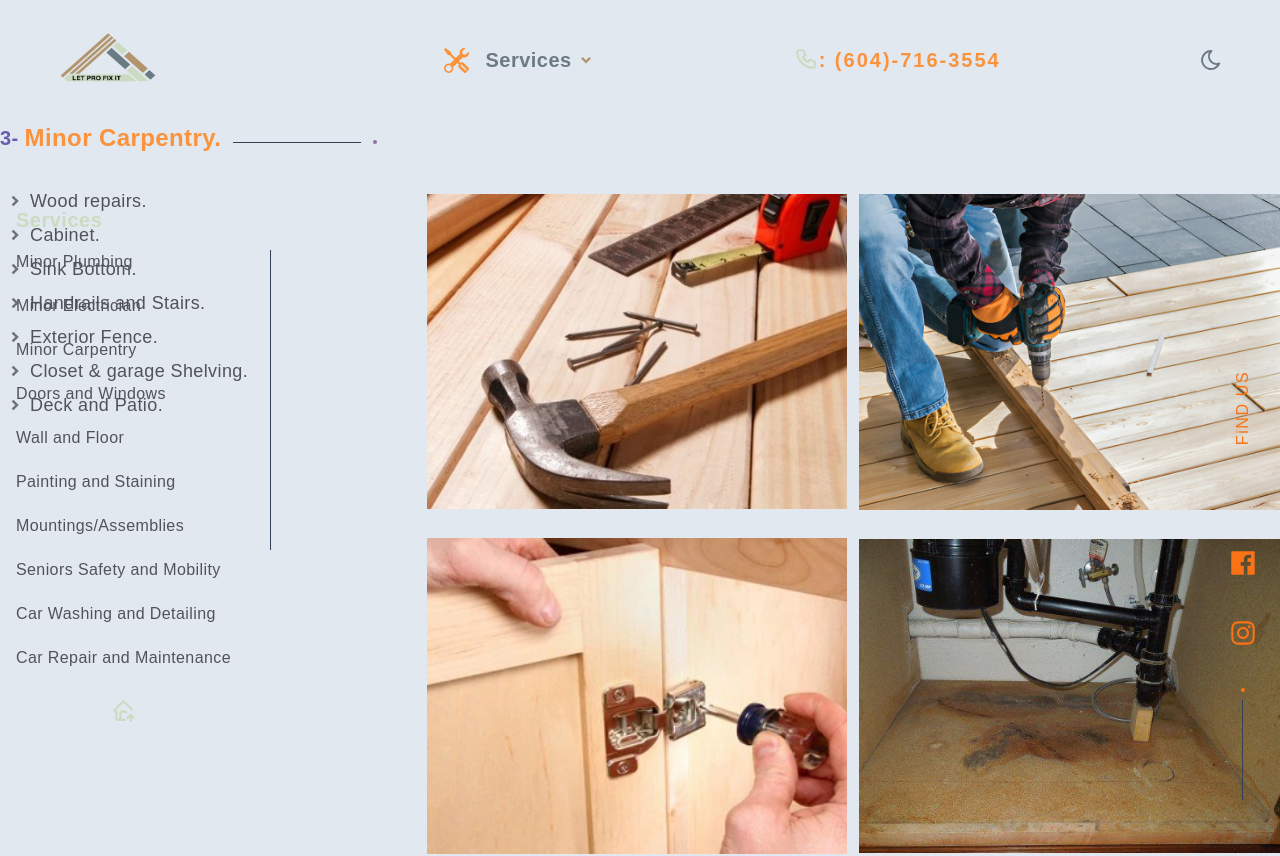
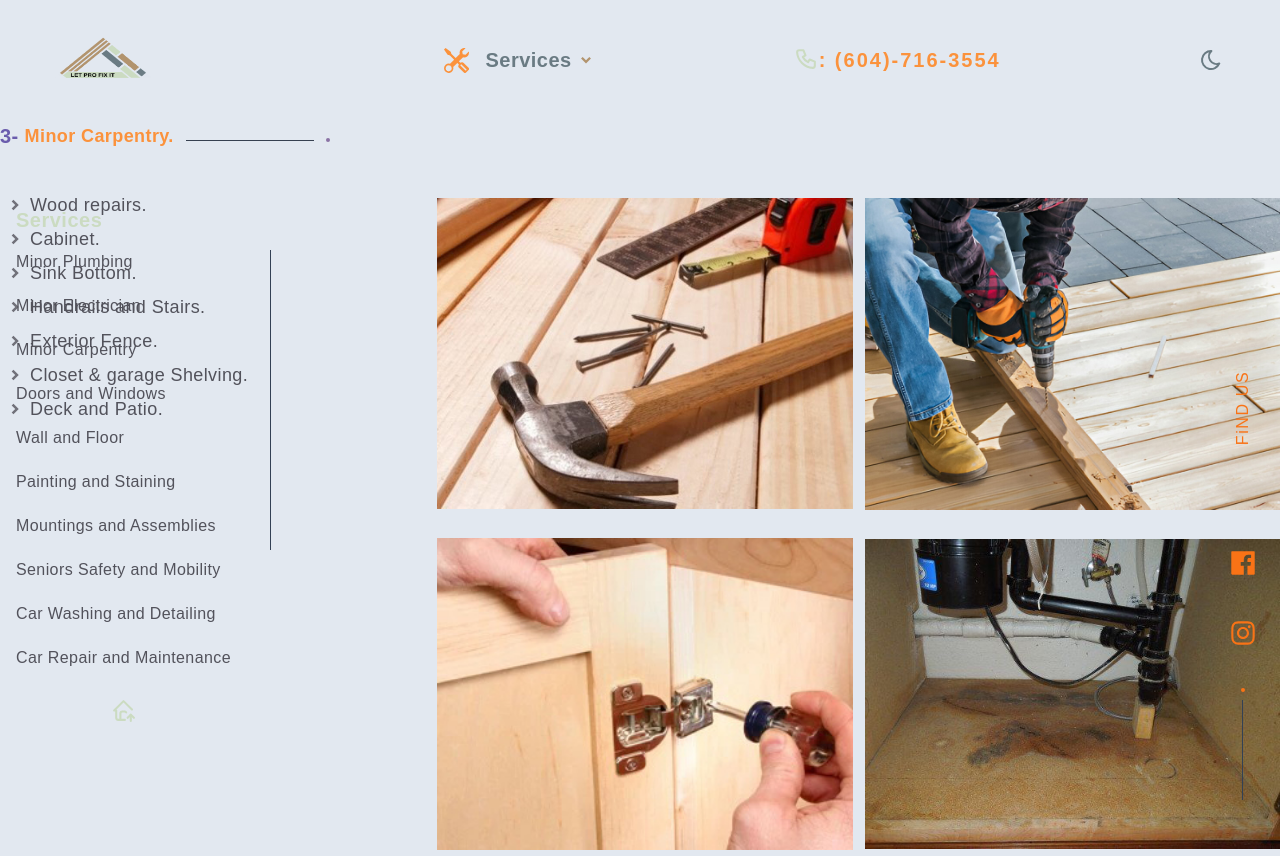
Before and after one commit to hadimktri/handyman, a Next.js app: page /carpentry in a window 1280 px wide. Shown: the top 856 px of the page. Built offline with nearby package versions, Linux system fonts and the light colour scheme.

Commit message:
some bugs resolved

```diff
--- a/src/Shared/index.tsx
+++ b/src/Shared/index.tsx
@@ -14,7 +14,7 @@ const Contents = {
     ["doorwindow", "Doors and Windows"],
     ["wallfloor", "Wall and Floor"],
     ["painting", "Painting and Staining"],
-    ["mounting", "Mountings/Assemblies"],
+    ["mounting", "Mountings and Assemblies"],
     ["senior", "Seniors Safety and Mobility"],
   ],
   carNavList: [
@@ -163,7 +163,7 @@ const Contents = {
       "Filters Replacement.",
       "Kitchen Appliance.",
       "Showers, Toilet Bars.",
-      "Metal Stairs (wooden to metal conversion).",
+      "Metal Stairs.",
       "Shower glass Door.",
       "Furniture Assembly.",
       "IKEA Furniture.",
--- a/src/app/intro/page.tsx
+++ b/src/app/intro/page.tsx
@@ -5,6 +5,8 @@ import { motion } from "framer-motion";
 import Contents from "@/Shared";
 import S from "@/styles";
 import { TbPhone } from "react-icons/tb";
+import { TypingText } from "@/utils/CustomTexts";
+import Animate from "@/utils/Animate";
 
 export default function Intro() {
   return (
@@ -19,7 +21,10 @@ export default function Intro() {
           className=" md:mb-24 "
         >
           <motion.h3 variants={textVariant(1.1)} className="text-lg">
-            Hello, I am your Handyman.
+            <Animate>
+              <TypingText title={"Hello, I am your Handyman."} />
+            </Animate>
+            {/* Hello, I am your Handyman. */}
           </motion.h3>
           <motion.h1
             variants={textVariant(1.2)}
--- a/src/app/page.tsx
+++ b/src/app/page.tsx
@@ -13,7 +13,7 @@ import S from "@/styles";
 
 export default function LetProFixIt() {
   return (
-    <div className={`${S.flxC} flex-col w-full lg:ml-72 lg:mr-16 p-2 gap-10`}>
+    <div className={`${S.flxC} flex-col w-full lg:ml-72 lg:mr-16 p-2  gap-10`}>
       <div id="intro">
         <Intro />
       </div>
--- a/src/component/NavBar.tsx
+++ b/src/component/NavBar.tsx
@@ -25,7 +25,6 @@ export default function NavBar() {
   };
 
   useEffect(() => {
-    setOpen(false);
     setArrow(false);
   }, [scrollDirection]);
 
@@ -35,34 +34,34 @@ export default function NavBar() {
       initial="hidden"
       whileInView="show"
       className={`${S.flxC} flex-col ${S.gradient} ${
-        scrollDirection === "down" ? "-top-32" : "top-0"
+        scrollDirection === "down" ? "-top-20 sm:-top-28" : "top-0"
       } fixed z-50 w-full `}
     >
       <div className={`${S.flxBC} w-11/12 h-[80px] lg:h-[120px]`}>
         <div className={` ${S.flxBC} w-1/3 `}>
           <div className="w-32">
-            <div
+            <button
               onMouseOver={() => handleLogo(true)}
               onMouseLeave={() => handleLogo(false)}
               className={` ${S.flxBC} cursor-pointer h-[60px]`}
             >
               <a href="#Home">
-                {logo ? (
-                  <TbHomeUp size={25} color="#cbdbc1" className="ml-8" />
-                ) : (
+                {!logo ? (
                   <img
                     src="/Logo.png"
                     alt="Logo"
-                    className="h-[60px] w-[110px] "
+                    className="h-[50px] w-[100px] "
                   />
+                ) : (
+                  <TbHomeUp size={25} color="#cbdbc1" className="ml-8" />
                 )}
               </a>
-            </div>
+            </button>
           </div>
         </div>
 
         <div className={` ${S.flxBC}  w-7/12 sm:w-2/3`}>
-          <div
+          <button
             onClick={handleService}
             onMouseOver={() => setArrow(true)}
             onMouseLeave={() => setArrow(false)}
@@ -84,16 +83,14 @@ export default function NavBar() {
                 } h-7 w-7 hover:scale-110`}
               />
             )}
-          </div>
+          </button>
           <div className={`hidden sm:flex `}>
             <TbPhone size={25} color="#cbdbc1" className={``} />
             <h4 className=" text-orange-400 dark:text-orange-400 font-bold md:text-xl tracking-widest">
               : (604)-716-3554
             </h4>
           </div>
-          <div>
-            <ThemeSwitcher />
-          </div>
+          <ThemeSwitcher />
         </div>
       </div>
       <div
--- a/src/component/Services.tsx
+++ b/src/component/Services.tsx
@@ -18,18 +18,21 @@ export default function Services({
   images: string[];
 }) {
   return (
-    <div className={`flex flex-col w-full border-t-2 gap-8 py-6 mt-24`}>
+    <div className={`flex flex-col w-full border-t-2 gap-10 py-6 mt-24`}>
       <Animate>
-        <div className={`w-full flex items-center text-2xl font-bold`}>
+        <div className={`w-full flex items-center text-lg font-bold`}>
           <span className={`${S.highLight} text-xl`}>{id}-&nbsp;</span>
           <h2 className={` text-orange-400`}>
-            <TypingText title={title} />
+            <span className="hidden sm:block">
+              <TypingText title={title} />
+            </span>
+            <span className="sm:hidden">{title}</span>
           </h2>
           <div className="hidden sm:block border-b-[1px] border-gray-700 w-32 m-3 mb-1" />
           <div className="hidden sm:block w-1 h-1 bg-[#8b73a5] rounded-full mt-2" />
         </div>
       </Animate>
-      <div className={`${S.flxBC} flex-col sm:flex-row w-full`}>
+      <div className={`${S.flxBC} flex-col sm:flex-row w-full gap-4`}>
         <div className={`w-full sm:w-1/3 self-start`}>
           <Animate>
             <ul className="flex flex-col gap-1">
--- a/src/component/SideNavBar.tsx
+++ b/src/component/SideNavBar.tsx
@@ -2,7 +2,6 @@
 
 import { motion } from "framer-motion";
 import { navVariants } from "@/utils/motions";
-
 import Contents from "@/Shared";
 import S from "@/styles";
 import { TbHomeUp } from "react-icons/tb";
@@ -54,7 +53,6 @@ export default function SideNavBar() {
             </li>
           </ul>
         </div>
-
         <div className="h-[300px] w-5 border-r-[1px] border-slate-700" />
       </div>
     </motion.div>
--- a/src/utils/motions.tsx
+++ b/src/utils/motions.tsx
@@ -14,7 +14,7 @@ export const navVariants = {
     transition: {
       type: "spring",
       stiffness: 80,
-      delay: 1,
+      delay: .5,
     },
   },
 };
```
